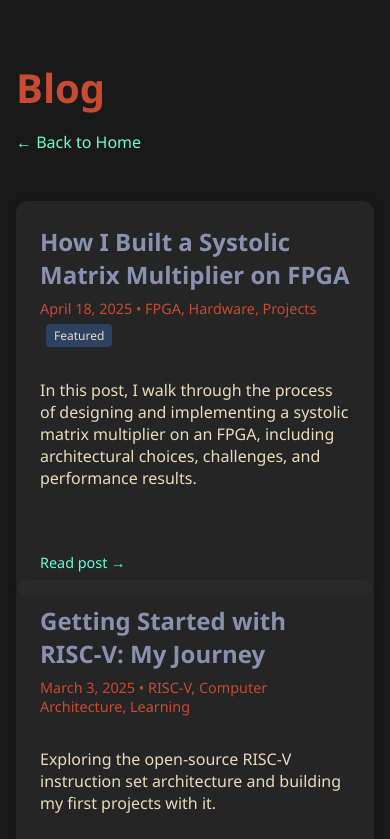
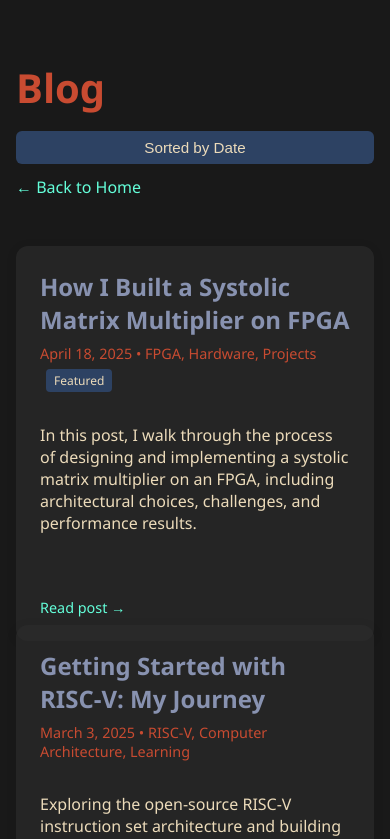
Before and after one commit to Vihaan004/Vihaan004.github.io, a React (Vite) app: page /my-site/blog in a window 390 px wide. Shown: the top 839 px of the page. Built offline with nearby package versions, Linux system fonts and the light colour scheme.

Commit message:
Add blog sorting

```diff
--- a/src/components/About.jsx
+++ b/src/components/About.jsx
@@ -17,7 +17,7 @@ function About() {
             </div>
             <div className="wrapper">
                 <p className="intro">
-                    Hi, I'm Vihaan Patel—a junior at Arizona State University pursuing a BSE in Computer Systems Engineering. I am passionate about hardware design, embedded systems, and software development. My interests include FPGA design, machine learning, and creating impactful engineering solutions. When I'm not working on projects, I enjoy exploring music, reading, and experimenting with new technologies.
+                    Hi, I'm Vihaan Patel - a senior at Arizona State Univeristy pursuing a BSE in Computer Engineering. I am passionate about solving real world problems with elegant and impactful solutions with tech. My interests include hardware design, FPGAs, embedded systems, edge computing, machine learning, and web app development. When I'm not working on projects, I enjoy exploring music, traveling, practicing golf, and updating my dad joke archive.
                 </p>
                 <div className="me">
                     <img src={myImage} alt="Vihaan Patel" />
--- a/src/components/BlogPage.css
+++ b/src/components/BlogPage.css
@@ -16,6 +16,32 @@
   font-weight: 600;
   color: #c84b31;
   margin: 0;
+}
+
+.blog-controls {
+  display: flex;
+  align-items: center;
+  gap: 16px;
+}
+
+.sort-button {
+  background: #2d4263;
+  color: #ecdbba;
+  border: none;
+  border-radius: 6px;
+  padding: 8px 14px;
+  font-size: 0.95rem;
+  cursor: pointer;
+  transition: background-color 0.3s, transform 0.2s;
+}
+
+.sort-button:hover {
+  background: #3d5273;
+  transform: translateY(-2px);
+}
+
+sort-button:active {
+  transform: translateY(0);
 }
 
 .back-link {
@@ -112,4 +138,15 @@
     align-items: flex-start;
     gap: 16px;
   }
+
+  .blog-controls {
+    flex-direction: column;
+    align-items: flex-start;
+    gap: 12px;
+    width: 100%;
+  }
+
+  .sort-button {
+    width: 100%;
+  }
 }
--- a/src/components/BlogPage.jsx
+++ b/src/components/BlogPage.jsx
@@ -1,23 +1,72 @@
-import { useEffect } from "react";
+import { useState, useEffect } from "react";
 import blogPosts from "../data/blogData";
 import "./BlogPage.css";
 import { Link } from "react-router-dom";
 
+// Helper function for date parsing
+const parseDate = (dateStr) => {
+  const months = {
+    "January": 0, "February": 1, "March": 2, "April": 3, "May": 4, "June": 5,
+    "July": 6, "August": 7, "September": 8, "October": 9, "November": 10, "December": 11
+  };
+
+  const [month, day, year] = dateStr.split(" ");
+  return new Date(parseInt(year), months[month], parseInt(day.replace(",", "")));
+};
+
 function BlogPage() {
+  // Sort options: "date" (default), "name"
+  const [sortOption, setSortOption] = useState("date");
+  const [posts, setPosts] = useState([]);
+
   useEffect(() => {
     // Scroll to top when page loads
     window.scrollTo(0, 0);
-  }, []);
+
+    // Sort posts when component mounts or sort option changes
+    sortPosts();
+  }, [sortOption]);
+
+  const sortPosts = () => {
+    let sortedPosts = [...blogPosts];
+
+    if (sortOption === "date") {
+      sortedPosts.sort((a, b) => {
+        const dateA = parseDate(a.date);
+        const dateB = parseDate(b.date);
+        return dateB - dateA; // Most recent first
+      });
+    } else if (sortOption === "name") {
+      sortedPosts.sort((a, b) => a.title.localeCompare(b.title));
+    }
+
+    setPosts(sortedPosts);
+  };
+
+  const handleSortChange = () => {
+    // Toggle between date and name sort options
+    setSortOption(sortOption === "date" ? "name" : "date");
+  };
+
+  // Get the button text based on current sort option
+  const getSortButtonText = () => {
+    return sortOption === "date" ? "Sorted by Date" : "Sorted by Title";
+  };
 
   return (
     <div className="blog-page">
       <div className="blog-page-header">
         <h1>Blog</h1>
-        <Link to="/" className="back-link">← Back to Home</Link>
+        <div className="blog-controls">
+          <button className="sort-button" onClick={handleSortChange}>
+            {getSortButtonText()}
+          </button>
+          <Link to="/" className="back-link">← Back to Home</Link>
+        </div>
       </div>
 
       <div className="blog-posts-grid">
-        {blogPosts.map(post => (
+        {posts.map(post => (
           <div className="blog-post-card" key={post.id}>
             <div className="post-title">{post.title}</div>
             <div className="post-meta">
--- a/src/components/Experience.css
+++ b/src/components/Experience.css
@@ -37,7 +37,8 @@
 }
 
 .experience-block:hover {
-    background: rgba(35, 35, 35, 0.9);
+    /* background: rgba(35, 35, 35, 0.9); */
+    background: #1c1c1c;
 }
 
 .experience-block:not(.open) {
```
